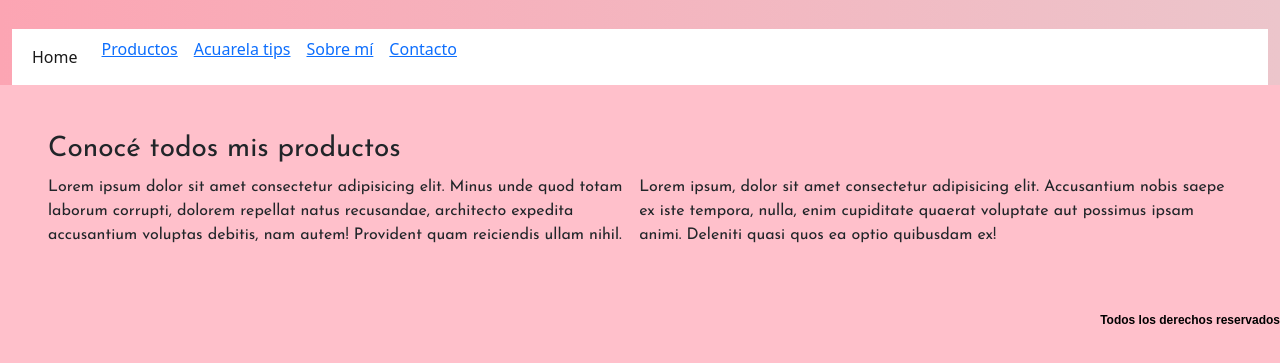
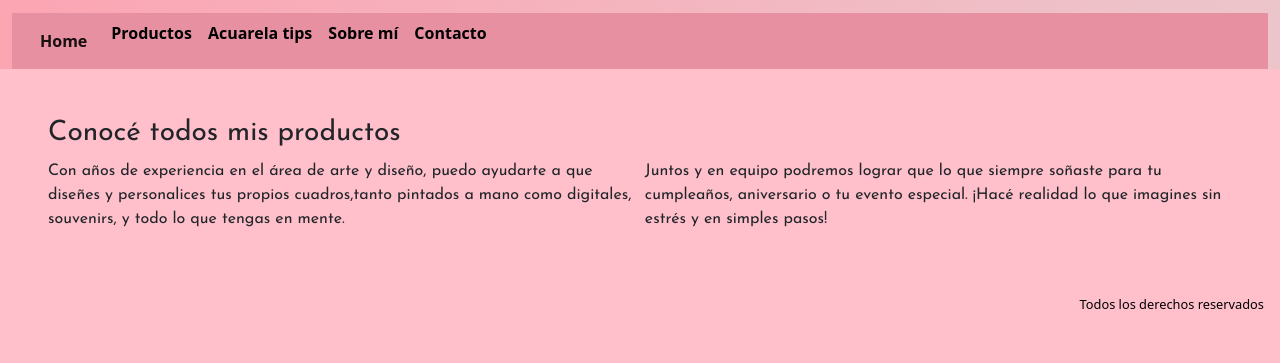
Before and after one commit to saragutierrezba/yaninaRojasStudioSASS, a website: page index.html in a window 1280 px wide. Shown: the part 235-598 px from the top of the page. Drawn offline with nearby package versions, Linux system fonts and the light colour scheme; a web font is replaced by a local one.

Commit message:
Modificaciones de estilo

```diff
--- a/index.html
+++ b/index.html
@@ -62,12 +62,12 @@
         <h3 class="conoceProductos"> Conocé todos mis productos </h3>
         <div>
             <p class="parrafo1">
-                Lorem ipsum dolor sit amet consectetur adipisicing elit. Minus unde quod totam laborum corrupti, dolorem repellat natus recusandae, architecto expedita accusantium voluptas debitis, nam autem! Provident quam reiciendis ullam nihil.
+                Con años de experiencia en el área de arte y diseño, puedo ayudarte a que diseñes y personalices tus propios cuadros,tanto pintados a mano como digitales, souvenirs, y todo lo que tengas en mente.
             </p>
         </div>
         <div>
             <p class="parrafo2">
-                Lorem ipsum, dolor sit amet consectetur adipisicing elit. Accusantium nobis saepe ex iste tempora, nulla, enim cupiditate quaerat voluptate aut possimus ipsam animi. Deleniti quasi quos ea optio quibusdam ex!
+                Juntos y en equipo podremos lograr que lo que siempre soñaste para tu cumpleaños, aniversario o tu evento especial. ¡Hacé realidad lo que imagines sin estrés y en simples pasos!
             </p>
         </div>
     </main>
--- a/scss/style.scss
+++ b/scss/style.scss
@@ -39,10 +39,33 @@ body{
                    width: 20%;
                    text-align: left;
                    }
-              .fondo-nav{
-                        margin-top: 2rem;
-                        background-color: nth($list:$colores,$n:3);
+
+               .fondo-nav{
+                background-color: nth($list:$colores,$n:5);
+                padding: 0.5rem;
+                margin-top: 1rem;
+
+                      a:link{
+                            color: nth($list:$colores,$n:4);
+                            text-decoration: none;
+                            font-weight: bold;
                         }
+
+                       a:visited{
+                             color: nth($list:$colores,$n:3);
+                             margin: 0rem;
+                             padding: 0rem;
+                             text-decoration: none;
+                             font-weight: bold;
+                             font-family: 'Josefin Sans', sans-serif;
+                             list-style: none;
+                             display: inline-block;
+                             display: grid;
+                             grid-template-rows: 100%;
+                        }
+               }
+
+
             }
         main{
             margin: 2rem;
@@ -56,9 +79,8 @@ body{
         footer{
             color: nth($list:$colores,$n:4);
                 text-align: right;
-                font-family: 'Trispace', sans-serif;
-                font-size: 12px;
-                font-weight: bolder;
+                font-size: 0.8rem;
+                margin-right: 1rem;
                 display: grid;
                 grid-template-columns: 100%
             }
--- a/scss/utilities/_listas.scss
+++ b/scss/utilities/_listas.scss
@@ -1,5 +1,6 @@
 $colores:
-pink
-palevioletred
-white
-black
+pink,
+palevioletred,
+white,
+black,
+rgb(230, 144, 162),
--- a/scss/utilities/_sobremi.scss
+++ b/scss/utilities/_sobremi.scss
@@ -67,8 +67,6 @@
 .instagram__yani{
     grid-area: instagram__yani;
 }
-
-
 
 .imagen__yani{
     width: 300px;
```
Also changed, not shown: css/main.css.
